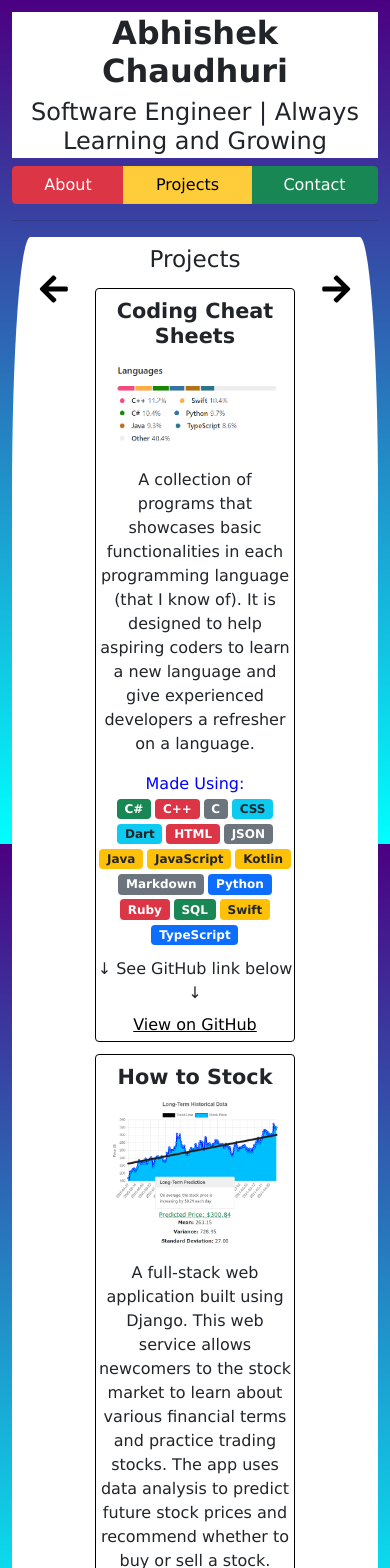
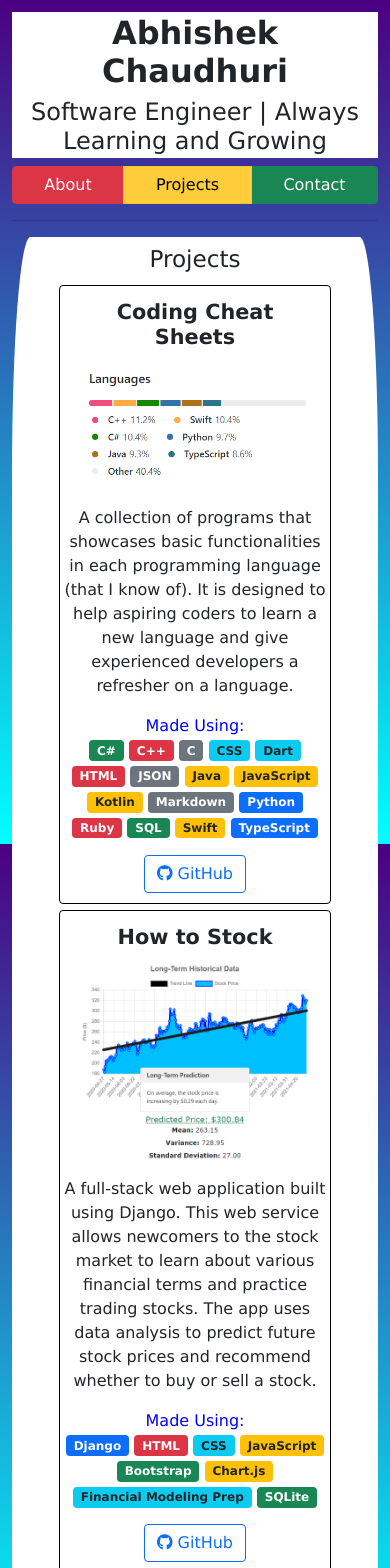
Before and after one commit to Abhiek187/abhiek187.github.io, a React (Create React App) app: page /projects in a window 390 px wide. Shown: the top 1568 px of the page. Built offline with nearby package versions, Linux system fonts and the light colour scheme.

Commit message:
Redesign the project links and have the cards take up more space

```diff
--- a/src/scss/App.scss
+++ b/src/scss/App.scss
@@ -117,8 +117,11 @@ main {
 
 .arrow-left,
 .arrow-right {
-  width: 10%;
-  margin: 0 auto;
+  /* Center the arrows vertically and horizontally in the containers */
+  display: flex;
+  justify-content: center;
+  align-items: center;
+  text-decoration: none;
 }
 
 .arrow-left:hover,
@@ -126,30 +129,25 @@ main {
   background-color: lightgray;
 }
 
-.arrow-left {
-  float: left;
-}
-
-.arrow-right {
-  float: right;
-}
-
 .about,
 .projects,
 .contact {
+  /* Place the arrows near the edges and the main content in the middle */
   display: flex;
-  flex-wrap: wrap;
-  width: 100%;
+  justify-content: space-between;
+}
+
+.projects {
+  .arrow-left,
+  .arrow-right {
+    flex: 1;
+  }
 }
 
 .about-wrapper,
 .contact-wrapper {
   width: 75%;
   margin: auto;
-}
-
-.projects-wrapper {
-  width: 65%;
 }
 
 /* Home & Error */
--- a/src/scss/Contact.scss
+++ b/src/scss/Contact.scss
@@ -2,6 +2,7 @@
 .contact-row {
   display: flex;
   flex-wrap: wrap;
+  justify-content: space-evenly;
 
   a {
     display: table;
--- a/src/scss/Projects.scss
+++ b/src/scss/Projects.scss
@@ -1,25 +1,35 @@
+$card-width-breakpoint: 600px;
+$two-card-breakpoint: 800px;
+
 /* Projects section */
 .projects-heading {
   margin-top: 0.5rem;
 }
 
 .projects-list {
-  padding: 0 5%;
+  padding: 0;
   display: flex; /* List all projects as cards */
   flex-wrap: wrap;
+  justify-content: center;
 
   li {
     list-style-type: none; /* Remove bullet points */
     position: static; /* Put behind the sticky navbar */
     border: 1px solid black;
-    margin: 3% auto; /* Centers cards among each other */
+    margin: 1%;
     width: 45%;
   }
 }
 
-@media screen and (max-width: 800px) {
+@media screen and (max-width: $card-width-breakpoint) {
   .projects-list li {
-    width: 100%; /* If viewport is too small, have one card per row */
+    width: 95%; /* If the viewport is too small, have one card per row */
+  }
+}
+
+@media screen and (min-width: $card-width-breakpoint) and (max-width: $two-card-breakpoint) {
+  .projects-list li {
+    width: 80%; /* Don't make the card widths too wide */
   }
 }
 
@@ -30,7 +40,8 @@
 }
 
 .projects-image {
-  width: 90%;
+  width: 350px;
+  max-width: 90%; /* Don't extend past the card's borders */
   margin-left: auto;
   margin-right: auto;
 }
@@ -52,7 +63,11 @@
   margin: 1%;
 }
 
+.projects-links {
+  margin-bottom: 2%;
+}
+
 .projects-website,
 .projects-repo {
-  margin: 2% auto;
+  margin: 2%;
 }
--- a/src/tsx/Projects.tsx
+++ b/src/tsx/Projects.tsx
@@ -77,34 +77,33 @@ const Projects: React.FC<OnClickProp> = ({ onClickLink }) => {
                   </p>
                 ))}
               </div>
-              {/* If no project link is directly available, follow directions on GitHub */}
-              {project.website ? (
-                <a
-                  className="projects-website"
+              {/* If no project link is directly available, follow the directions on GitHub */}
+              <div className="projects-links">
+                {project.website && (
+                  <a className="projects-website btn btn-outline-success"
                     href={project.website}
                     target="_blank"
-                  rel="noopener noreferrer"
-                >
-                  View Project
+                    rel="noopener noreferrer">
+                    <i className="fas fa-external-link-alt" /> Demo
                   </a>
-              ) : (
-                <p className="projects-website">
-                  &darr; See GitHub link below &darr;
-                </p>
                 )}
-              <a
-                className="projects-repo"
+                <a className="projects-repo btn btn-outline-primary"
                   href={project.repo}
                   target="_blank"
-                rel="noopener noreferrer"
-              >
-                View on GitHub
+                  rel="noopener noreferrer">
+                  <i className="fab fa-github" /> GitHub
                   </a>
+              </div>
             </li>
           ))}
         </ul>
         <p className="projects-addendum">
-          ...And much more on GitHub!
+          ...And much more on <a
+            className="projects-github-link"
+            href="https://github.com/abhiek187"
+            target="_blank"
+            rel="noopener noreferrer"
+          >GitHub!</a>
         </p>
       </div>
       <Link
```
Also changed, not shown: 1 other file (tests, documents, lock files or other folders). Lines whose indentation alone changed are shown as unchanged.
